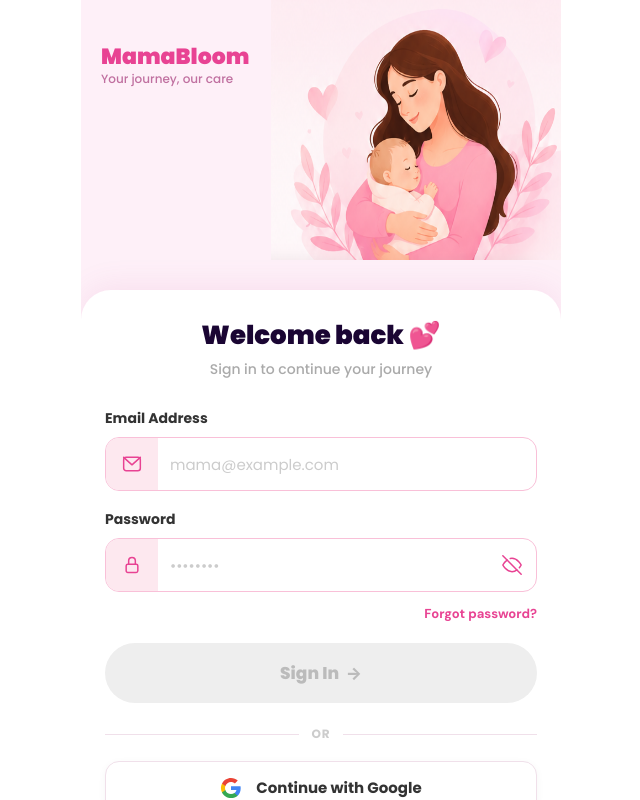
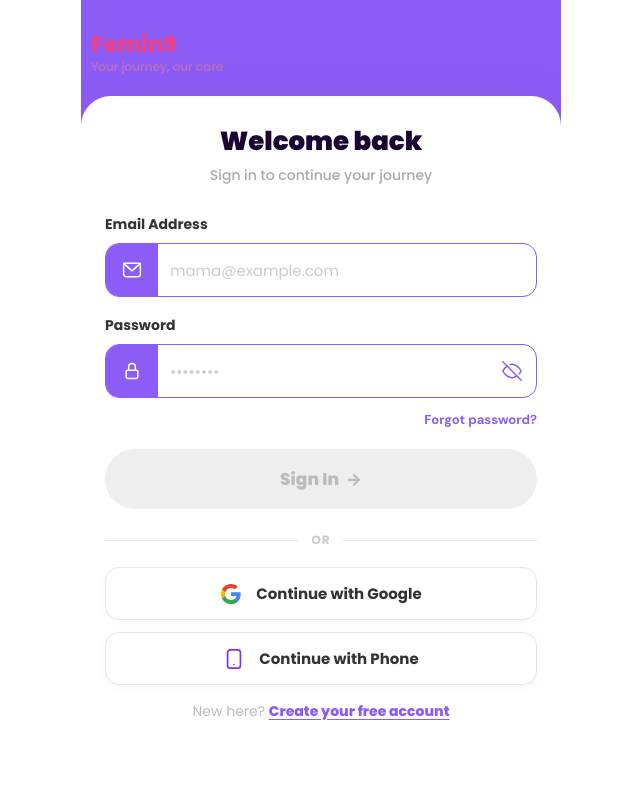
Before and after one commit to ImmanuelMichaels/Femin9, a React (Vite) app: page /login in a window 1280 px wide. Shown: the whole page, without its empty margins (319-959 px from the left). Built offline with nearby package versions, Linux system fonts and the light colour scheme.

Commit message:
change UI for signup page

```diff
--- a/src/pages/Login.css
+++ b/src/pages/Login.css
@@ -5,7 +5,7 @@
   inset: 0;
   max-width: 480px;
   margin: 0 auto;
-  background: #fef0f8;
+  background: #8b5cf6;
   display: flex;
   flex-direction: column;
   overflow-y: auto;
@@ -16,8 +16,7 @@
 /* ── Hero area ── */
 .lg-hero {
   position: relative;
-  min-height: 270px;
-  padding: 22px 20px 0;
+  padding: 10px 10px 0;
   flex-shrink: 0;
   overflow: hidden;
 }
@@ -33,7 +32,7 @@
   padding: 8px 18px;
   font-size: 14px;
   font-weight: 700;
-  color: #e84393;
+  color: #8b5cf6;
   cursor: pointer;
   box-shadow: 0 2px 10px rgba(232, 67, 147, 0.12);
   position: relative;
@@ -70,7 +69,7 @@
 }
 .lg-brand-tag {
   font-size: 12px;
-  color: #c070a0;
+  color: #c070b9;
   margin: 0;
   font-weight: 500;
 }
@@ -86,7 +85,7 @@
   border-radius: 30px 30px 0 0;
   padding: 30px 24px 16px;
   flex: 1;
-  box-shadow: 0 -4px 30px rgba(200, 80, 150, 0.1);
+  box-shadow: 0 -4px 30px rgba(200, 80, 200, 0.1);
   margin-top: 20px;
 }
 
@@ -121,24 +120,29 @@
 .lg-input-wrap {
   display: flex;
   align-items: center;
-  border: 1.8px solid #f9c0d8;
+  border: 1.8px solid #8b5cf6;
   border-radius: 14px;
   background: #fff;
   overflow: hidden;
   transition: border-color 0.2s, box-shadow 0.2s;
 }
 .lg-input-wrap--focus {
-  border-color: #e84393;
-  box-shadow: 0 0 0 3px rgba(232, 67, 147, 0.1);
+  border-color: #6d28d9;
+  box-shadow: 0 0 0 3px rgba(125, 67, 232, 0.1);
 }
 .lg-icon-box {
   width: 52px;
   height: 52px;
-  background: #fde8ef;
+  background: #8b5cf6;
   display: flex;
   align-items: center;
   justify-content: center;
   flex-shrink: 0;
+}
+.lg-icon-box svg {
+  stroke: #fff;
+  width: 20px;
+  height: 20px;
 }
 .lg-input {
   flex: 1;
@@ -164,6 +168,11 @@
   flex-shrink: 0;
   padding: 0;
 }
+.lg-eye svg {
+  stroke: #8b5cf6;
+  width: 20px;
+  height: 20px;
+}
 
 /* Forgot password */
 .lg-forgot {
@@ -171,7 +180,7 @@
   border: none;
   font-size: 13px;
   font-weight: 700;
-  color: #e84393;
+  color: #8b5cf6;
   cursor: pointer;
   padding: 0;
 }
@@ -182,7 +191,7 @@
   padding: 17px;
   border-radius: 30px;
   border: none;
-  background: linear-gradient(135deg, #f06292 0%, #e91e8c 100%);
+  background: #8b5cf6;
   color: #fff;
   font-size: 17px;
   font-weight: 800;
@@ -192,7 +201,7 @@
   align-items: center;
   justify-content: center;
   gap: 8px;
-  box-shadow: 0 6px 22px rgba(233, 30, 140, 0.35);
+  box-shadow: 0 6px 22px #8a5cf644;
   transition: opacity 0.2s, transform 0.15s;
   font-family: inherit;
 }
@@ -270,7 +279,7 @@
   border: none;
   font-size: 14px;
   font-weight: 800;
-  color: #e84393;
+  color: #8b5cf6;
   cursor: pointer;
   padding: 0;
   text-decoration: underline;
--- a/src/pages/Login.jsx
+++ b/src/pages/Login.jsx
@@ -3,9 +3,6 @@ import { useNavigate } from 'react-router-dom';
 import { useApp } from '../context/AppContext';
 import './Login.css';
 
-const HeroIllo = () => (
-  <img src="/hdrimage.png" alt="login header image" className="hdrimg" />
-);
 
 const GoogleG = () => (
   <svg width="22" height="22" viewBox="0 0 24 24">
@@ -87,10 +84,9 @@ export default function Login() {
     >
       {/* Hero */}
       <div className="lg-hero">
-        <div className="lg-illo"><HeroIllo /></div>
         <div className="lg-brand">
           <div>
-            <p className="lg-brand-name">MamaBloom</p>
+            <p className="lg-brand-name">Femin<span>9</span></p>
             <p className="lg-brand-tag">Your journey, our care</p>
           </div>
         </div>
@@ -98,7 +94,7 @@ export default function Login() {
 
       {/* Form card */}
       <div className="lg-card">
-        <h1 className="lg-title">Welcome back 💕</h1>
+        <h1 className="lg-title">Welcome back</h1>
         <p className="lg-sub">Sign in to continue your journey</p>
 
         {/* Email */}
```
